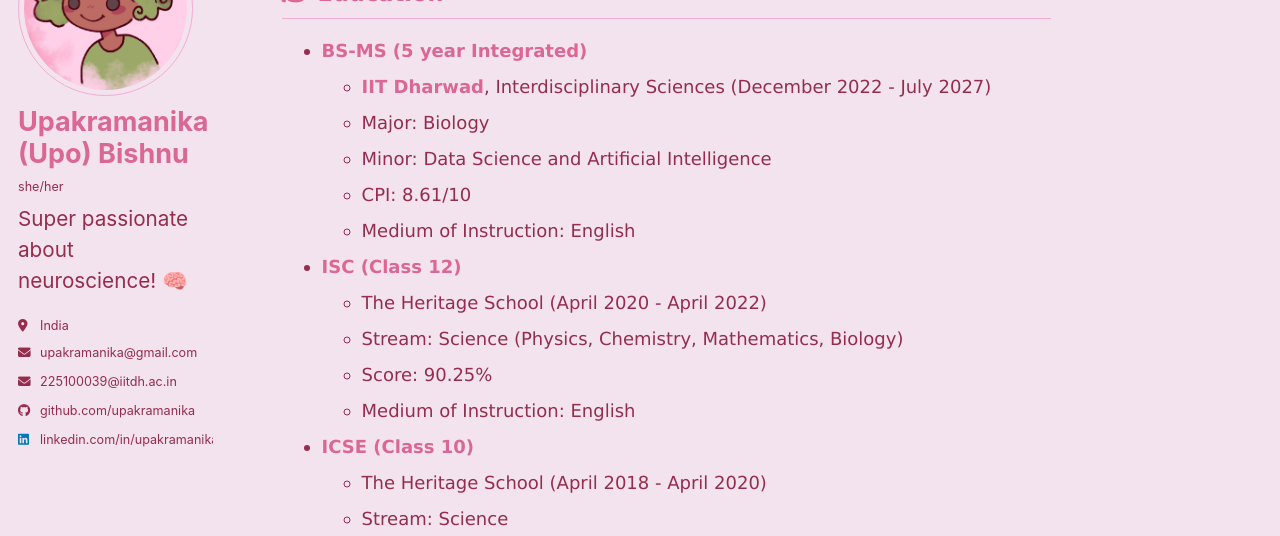
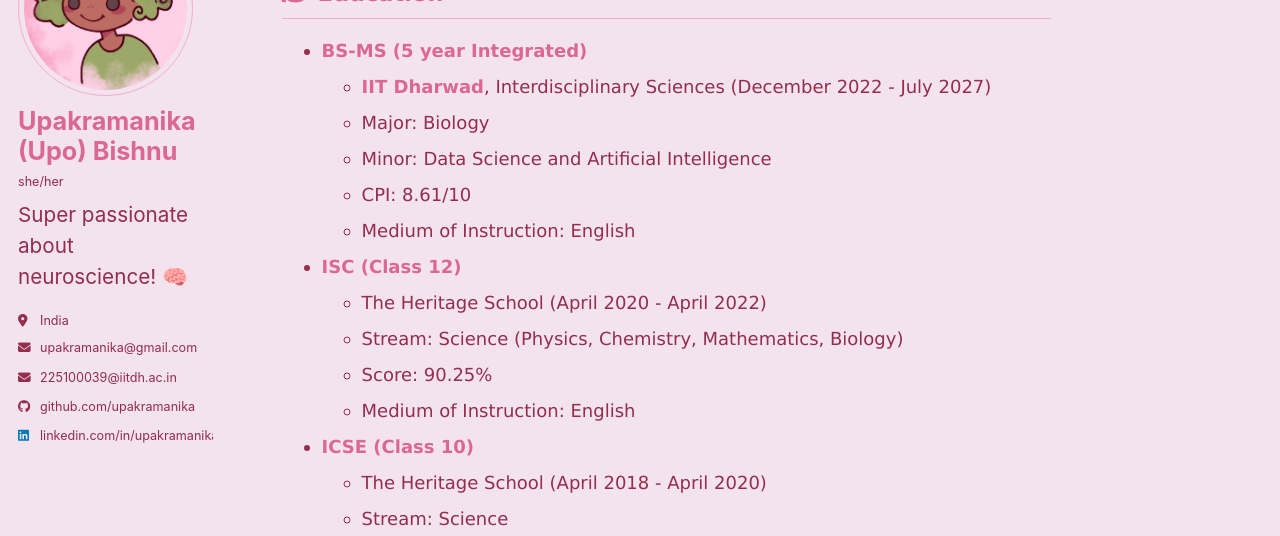
Before and after one commit to upakramanika/upakramanika.github.io, a Jekyll site: the page built from _pages/about.md, in a window 1280 px wide. Shown: the part 180-716 px from the top of the page. Built offline with Jekyll 4.4.1, drawn with Linux system fonts in a browser that asks for light colours; a style sheet for code colours, icons or effects is not loaded.

Commit message:
Update _sidebar.scss

```diff
--- a/_sass/layout/_sidebar.scss
+++ b/_sass/layout/_sidebar.scss
@@ -339,7 +339,7 @@
 /* Author Name */
 .sidebar .author__name,
 .author__avatar ~ .author__content .author__name {
-  font-size: 1.5rem;
+  font-size: 1.4rem;
   line-height: 1.2;
   font-weight: 700;
 }
```
